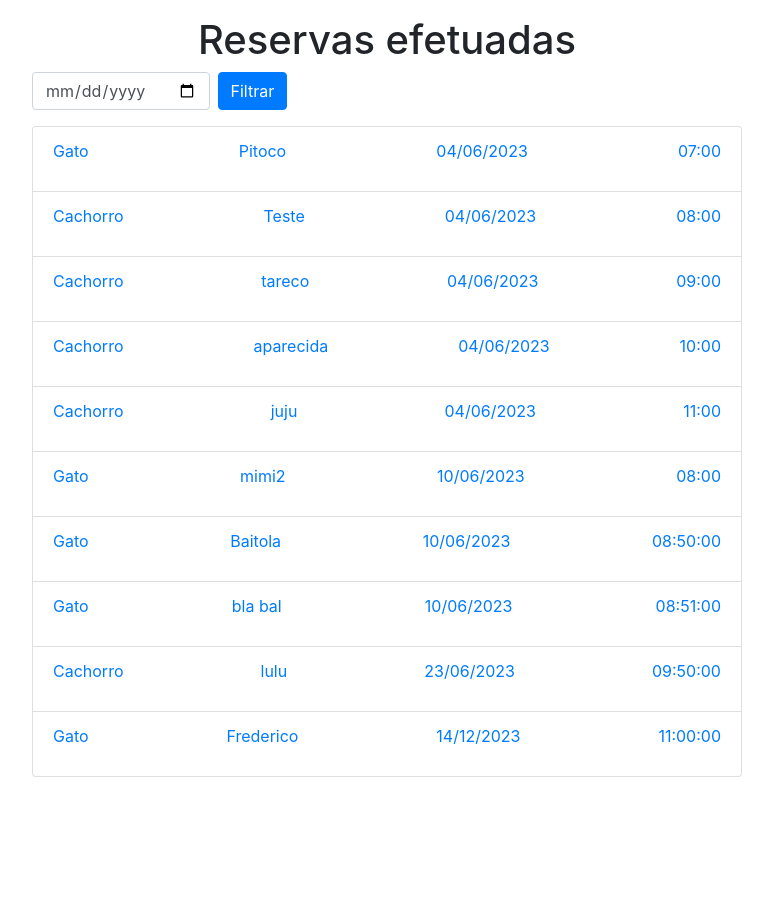
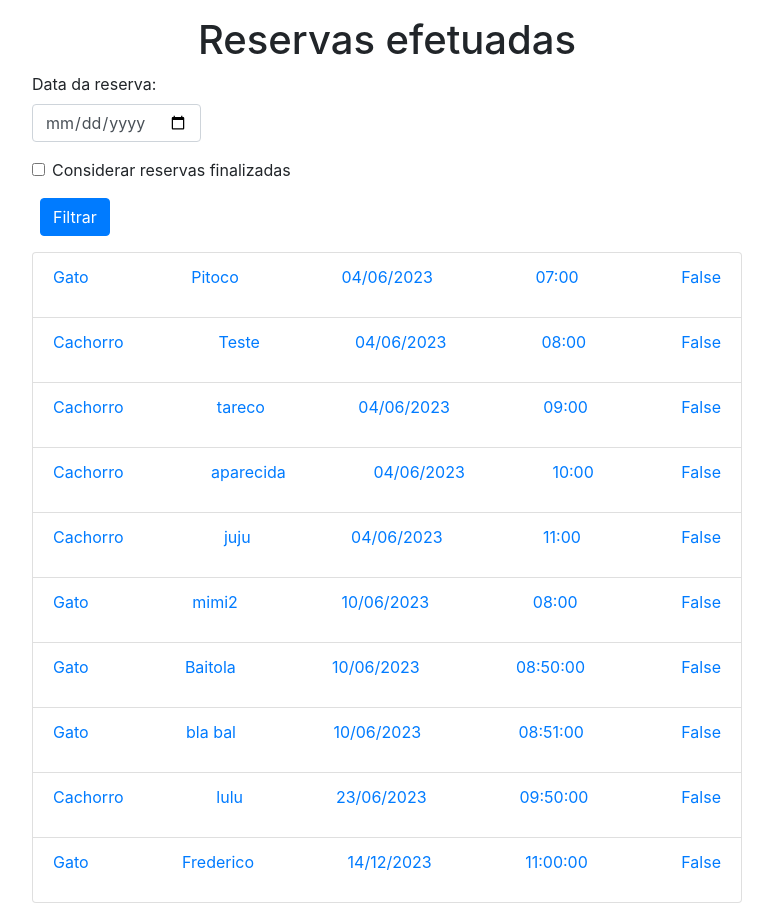
Before and after one commit to edeColli/PetShop, a Django app: page /reservas/ in a window 1280 px wide. Shown: the part 56-959 px from the top of the page, without its empty margins (68-841 px from the left). Before the commit the page ends 833 px from the top, so only its background shows below. Run offline with Django 4.2, Linux system fonts and the light colour scheme; a user stored in the database is signed in; data comes from the database, SQL or seed files in the repository; both versions use the stored data as it was after the commit; some libraries are stand-ins or nearby versions.

Commit message:
ajuste no filtro da pagina de reservas

```diff
--- a/HouseOfPets/core/Views/reservas.py
+++ b/HouseOfPets/core/Views/reservas.py
@@ -9,9 +9,11 @@ def reservas(request):
 
   # Obter o valor do parâmetro dateFilter da solicitação GET
   dateFilter = request.GET.get('dateFilter')
+  closed = request.GET.get('finalizadas')
 
   if usuario_admin:
-    reservas = Reserva.objects.filter(isFinalizado=False).order_by('data','horario')
+    #reservas = Reserva.objects.filter(isFinalizado=False).order_by('data','horario')
+    reservas = Reserva.objects.all().order_by('data','horario')
   else:
     reservas = Reserva.objects.filter(user=request.user, isFinalizado=False).order_by('data','horario')
 
@@ -21,4 +23,10 @@ def reservas(request):
       #Filtrar as reservas pela data
       reservas = reservas.filter(data=filteredDate)
 
+  if closed:
+    reservas = reservas
+  else:
+    reservas = reservas.filter(isFinalizado=False)
+
+
   return render(request, 'reservas.html', {'reservas': reservas, 'usuario_admin': usuario_admin})
--- a/HouseOfPets/core/templates/reservas.html
+++ b/HouseOfPets/core/templates/reservas.html
@@ -2,6 +2,12 @@
 <style>
   .data-field {
     width: 15%;
+  }
+
+  .finalizado {
+    text-decoration: line-through;
+    background-color: lightgray;
+    /* Outros estilos para destacar reservas finalizadas */
   }
 </style>
 
@@ -17,20 +23,31 @@
         {% endfor %}
       </div>
       {% endif %} {% if usuario_admin %}
-      <form action="{% url 'reservas' %}" method="GET" class="d-flex mb-3">
-        <input type="date" name="dateFilter" class="form-control" style="width: 25%" />
+      <form action="{% url 'reservas' %}" method="GET" class="d-flex mb-3 flex-column align-items-start mb-3">
+        <div class="form-group">
+          <label for="dateFilter">Data da reserva:</label>
+          <input type="date" name="dateFilter" class="form-control" style="width: 100%" />
+        </div>
+        <div class="form-group form-check">
+          <input type="checkbox" name="finalizadas" id="finalizadas" class="form-check-input" />
+          <label for="finalizadas" class="form-check-label">Considerar reservas finalizadas</label>
+        </div>
         <button type="submit" class="btn btn-primary ml-2">Filtrar</button>
       </form>
       {% endif %}
 
       <ul class="list-group">
         {% for reserva in reservas %}
-        <a class="list-group-item" href="{% url 'reserva_detalhe' reserva.id%}">
+        <a
+          class="list-group-item {% if reserva.isFinalizado %}finalizado{% endif %}"
+          href="{% url 'reserva_detalhe' reserva.id%}"
+        >
           <header class="d-flex justify-content-between">
             <p class="fw-bold">{{reserva.categoria}}</p>
             <p class="fw-bold">{{reserva.nome}}</p>
             <p class="fw-bold">{{reserva.data|date:'d/m/Y'}}</p>
             <p class="fw-bold">{{reserva.horario}}</p>
+            <p class="fw-bold">{{reserva.isFinalizado}}</p>
           </header>
         </a>
         {%endfor%}
```
Also changed, not shown: HouseOfPets/core/forms.py (+8 -0 lines), HouseOfPets/db.sqlite3.
